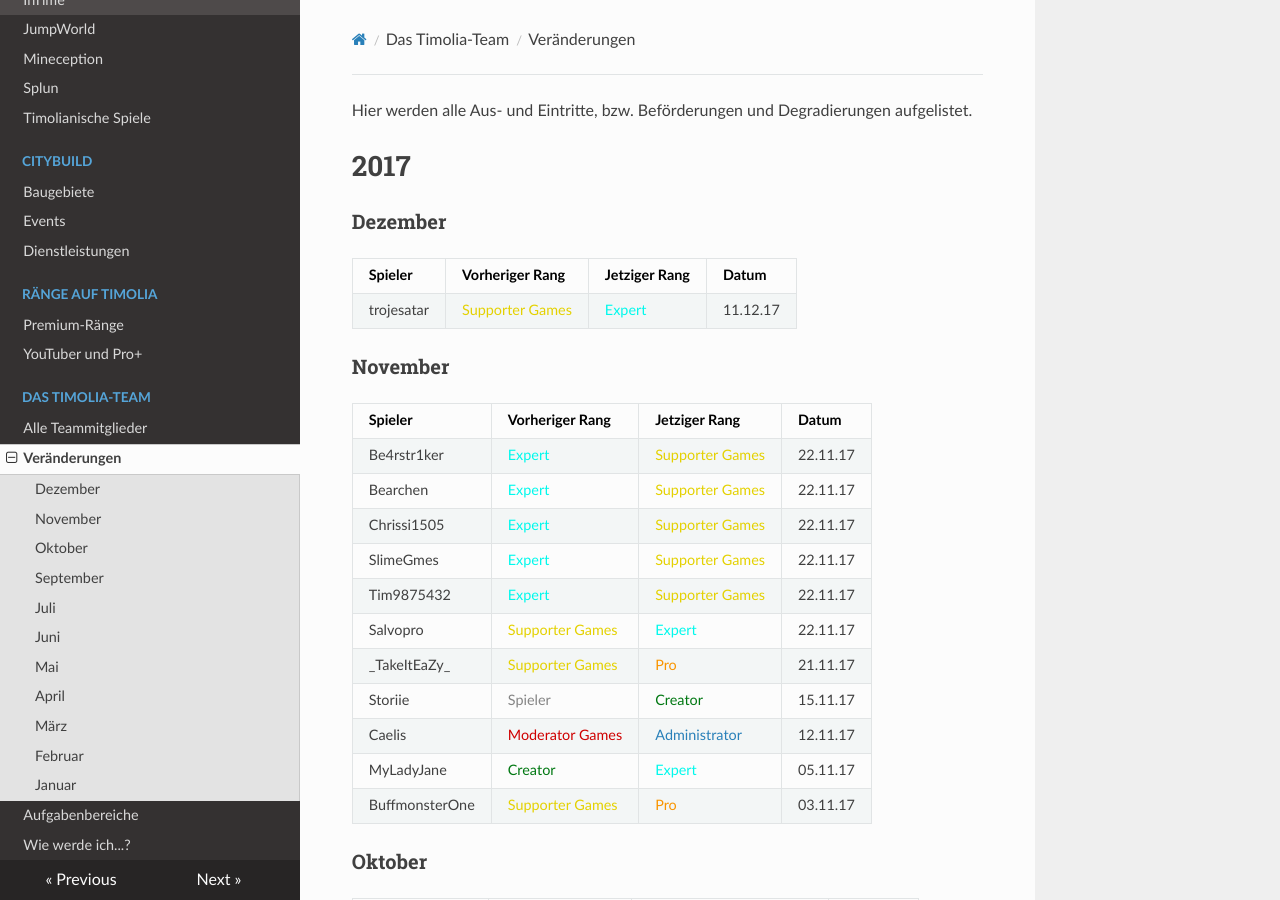
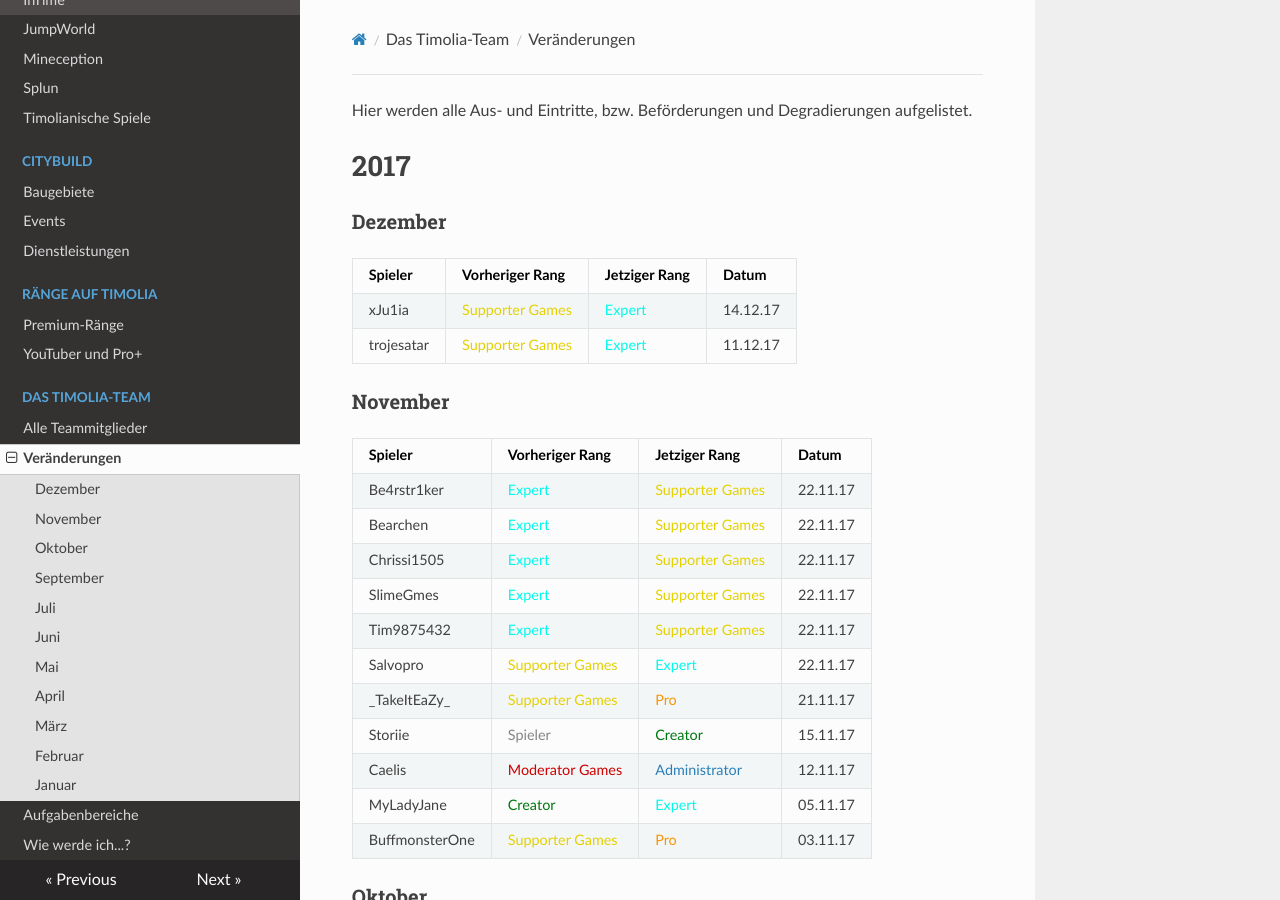
Before and after one commit to TimoliaDE/HowTo, an MkDocs documentation site: the page built from docs/team/changes.md, in a window 1280 px wide and 900 px high. Built offline with MkDocs 1.6.1, drawn with Linux system fonts in a browser that asks for light colours; nearby versions of some CDN libraries; old or Windows-style settings are respelled for this version of MkDocs.

Commit message:
Update changes.md

```diff
--- a/docs/team/changes.md
+++ b/docs/team/changes.md
@@ -5,6 +5,7 @@ Hier werden alle Aus- und Eintritte, bzw. Beförderungen und Degradierungen aufg
 ###<strong>Dezember</strong>
 | Spieler | Vorheriger Rang | Jetziger Rang | Datum |
 | ------ | ------ | ------ | ------ |
+|xJu1ia | <span style="color:#E4D100">Supporter Games</span> | <span style="color:#00F9EC">Expert</span> | 14.12.17 |
 |trojesatar | <span style="color:#E4D100">Supporter Games</span> | <span style="color:#00F9EC">Expert</span> | 11.12.17 |
 
 ###<strong>November</strong>
```
